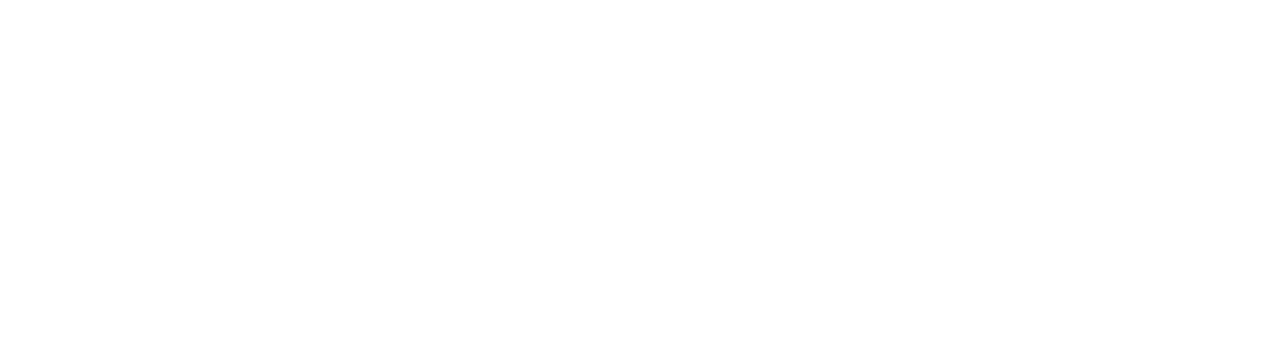
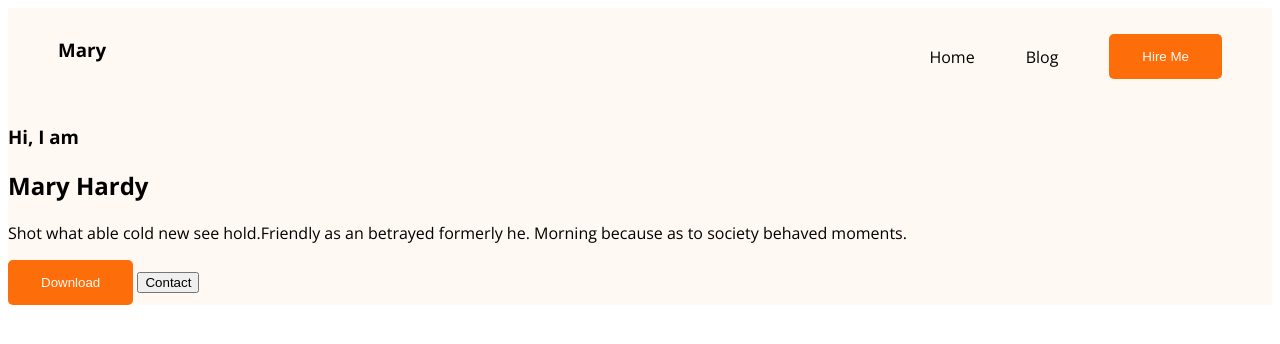
Before and after one commit to Asadul-Islam-Anik/practice-portfolio1, a plain HTML site: page index.html in a window 1280 px wide. Drawn offline with nearby package versions, Linux system fonts and the light colour scheme.

Commit message:
third commit

```diff
--- a/index.html
+++ b/index.html
@@ -4,10 +4,31 @@
     <meta charset="UTF-8">
     <meta name="viewport" content="width=device-width, initial-scale=1.0">
     <title>Practice portfolio1</title>
+    <link rel="stylesheet" href="styles/blog.css">
+    <link rel="preconnect" href="https://fonts.googleapis.com">
+<link rel="preconnect" href="https://fonts.gstatic.com" crossorigin>
+<link href="https://fonts.googleapis.com/css2?family=Open+Sans:ital,wght@0,300..800;1,300..800&display=swap" rel="stylesheet">
 </head>
 <body>
-    <header>
-
+    <header class="header">
+        <nav>
+            <h3 class="nav-title">Mary</h3>
+            <ul>
+                <li><a href="">Home</a></li>
+                <li><a href="">Blog</a></li>
+                <button class="btn-primary">Hire Me</button>
+            </ul>
+        </nav>
+        <div class="title-container">
+            <div class="title-column">
+                <h3 class="title">Hi, I am</h3>
+                <h2 class="title-name">Mary Hardy</h2>
+                <p class="title-description">Shot what able cold new see hold.Friendly as an betrayed formerly he. Morning because as to society behaved moments.</p>
+                <button class="btn-primary">Download</button>
+                <button>Contact</button>
+            </div>
+            <div class="title-column"></div>
+        </div>
     </header>
     <main>
 
--- a/styles/blog.css
+++ b/styles/blog.css
@@ -0,0 +1,36 @@
+.header{
+    background-color: #FFF8F3;
+}
+body{
+    font-family: "Open Sans", serif;
+
+}
+nav{
+display: flex;
+justify-content: space-between;
+padding: 10px 50px;
+
+}
+nav ul{
+    display: flex;
+    align-items: center;
+    list-style: none;
+    text-decoration: none;
+    /* margin-right: 200px; */
+}
+nav ul li a{
+    text-decoration: none;
+    color: #000;
+}
+
+nav ul li{
+    margin-right: 10px;
+    margin-right: 51px;
+}
+.btn-primary{
+    border-radius: 5px;
+    background: #FD6E0A;
+    padding:15px 33px ;
+    color: #FFF8F3;
+    border: 0px;
+}
```
